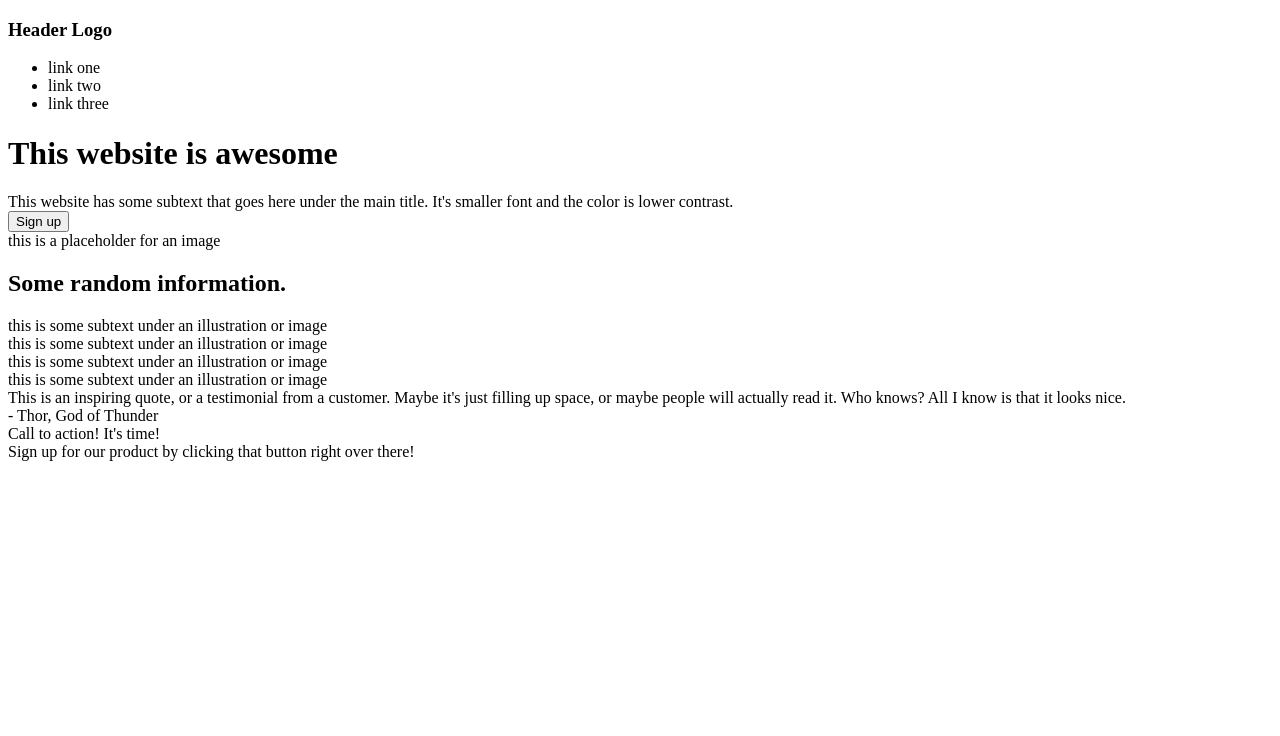
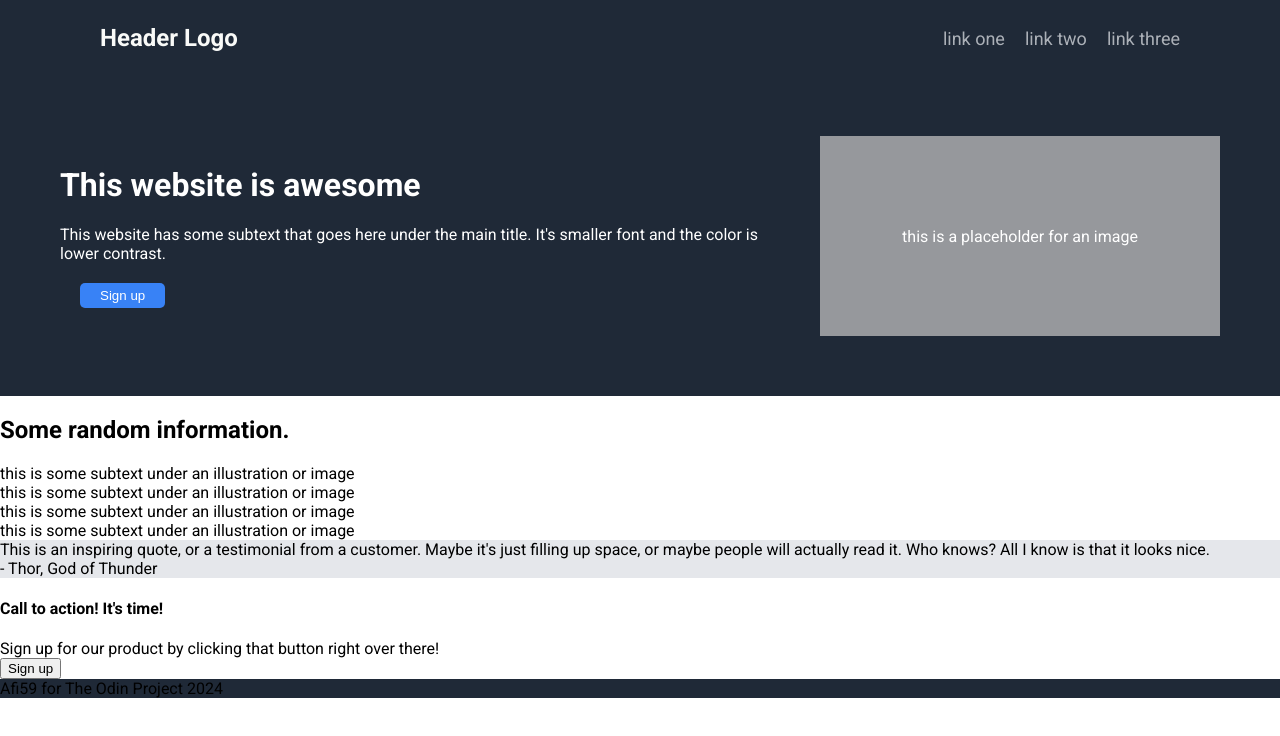
Before and after one commit to afi59/odin-landing-page, a plain HTML site: page index.html in a window 1280 px wide. Drawn offline with Linux system fonts and the light colour scheme.

Commit message:
Complete header and section .one

```diff
--- a/index.html
+++ b/index.html
@@ -8,20 +8,22 @@
 </head>
 <body>
     <div class="header">
-        <h3>Header Logo</h3>
+        <div class="h3"><h3>Header Logo</h3></div>
         <ul>
-            <li>link one</li>
-            <li>link two</li>
-            <li>link three</li>
+            <li><a href="index.html">link one</a></li>
+            <li><a href="index.html">link two</a></li>
+            <li><a href="index.html">link three</a></li>
         </ul>
     </div>
     <div class="one">
-        <h1>This website is awesome</h1>
-        <div class="description">This website has some subtext that goes
+        <div class="oneone">
+            <h1>This website is awesome</h1>
+            <div class="description">This website has some subtext that goes
             here under the main title. It's smaller font
             and the color is lower contrast.
+            <div class="button"><button class="b-one">Sign up</button></div>
         </div>
-        <button>Sign up</button>
+        </div>
         <div class="box big">this is a placeholder for an image</div>
 
     </div>
@@ -50,12 +52,15 @@
     </div>
     <div class="four">
         <div class="box signup">
-            <div class="call">Call to action! It's time!</div>
+            <h4>Call to action! It's time!</h4>
             <div class="call description">Sign up for our product by clicking that button right over there!</div>
+            <button class="b-two">Sign up</button>
         </div>
     </div>
     <div class="footer">
-
+        <div class="footer container">
+            <div class="copyright">Afi59 for The Odin Project 2024</div>
+        </div>
     </div>
 </body>
 </html>
--- a/styles.css
+++ b/styles.css
@@ -0,0 +1,94 @@
+@import url('https://fonts.googleapis.com/css2?family=Roboto:ital,wght@0,100;0,300;0,400;0,500;0,700;0,900;1,100;1,300;1,400;1,500;1,700;1,900&display=swap');
+
+body {
+font-family: Roboto, sans-serif;
+margin: 0;
+display: flex;
+flex-direction: column;
+}
+
+.header {
+    background-color: #1F2937;
+    display: flex;
+    flex-direction: row;
+    flex-wrap: wrap;
+    align-items: center;
+    justify-content: space-around;
+}
+
+h3 {
+    font-size: 24px;
+    color: #F9FAF8;
+    margin-left: 100px;
+}
+
+ul {
+    list-style: none;
+    display: flex;
+    flex-wrap: wrap;
+    gap: 20px;
+    margin-left: auto;
+    padding-right: 100px;
+    font-size: 18px;
+}
+
+a {
+    text-decoration: none;
+    color: #e5e7ebb6;
+    font-size: 18px;
+}
+
+.one {
+    background-color: #1F2937;
+    display: flex;
+    align-items: center;
+    justify-content: flex-start;
+    padding: 60px;
+    color: white;
+
+}
+
+.oneone {
+flex-wrap: wrap;
+margin-block-start: 0px;
+
+}
+
+.box.big {
+    width: 400px;
+    height: 200px;
+    background-color: #96989c;
+    flex: 0 0 auto;
+    margin-left: 60px;
+    display: flex;
+    align-items: center;
+    justify-content: center;
+}
+
+button.b-one {
+    background-color: #3882F6;
+    color: white;
+    border: none;
+    padding: 5px 20px;
+    border-radius: 5px;
+    cursor: pointer;
+    margin: 20px;
+}
+
+
+.two {
+    background-color: white;
+}
+
+.three {
+    background-color: #E5E7EB;
+}
+
+.four {
+    background-color: white;
+}
+
+.footer {
+    background-color: #1F2937;
+
+}
```
